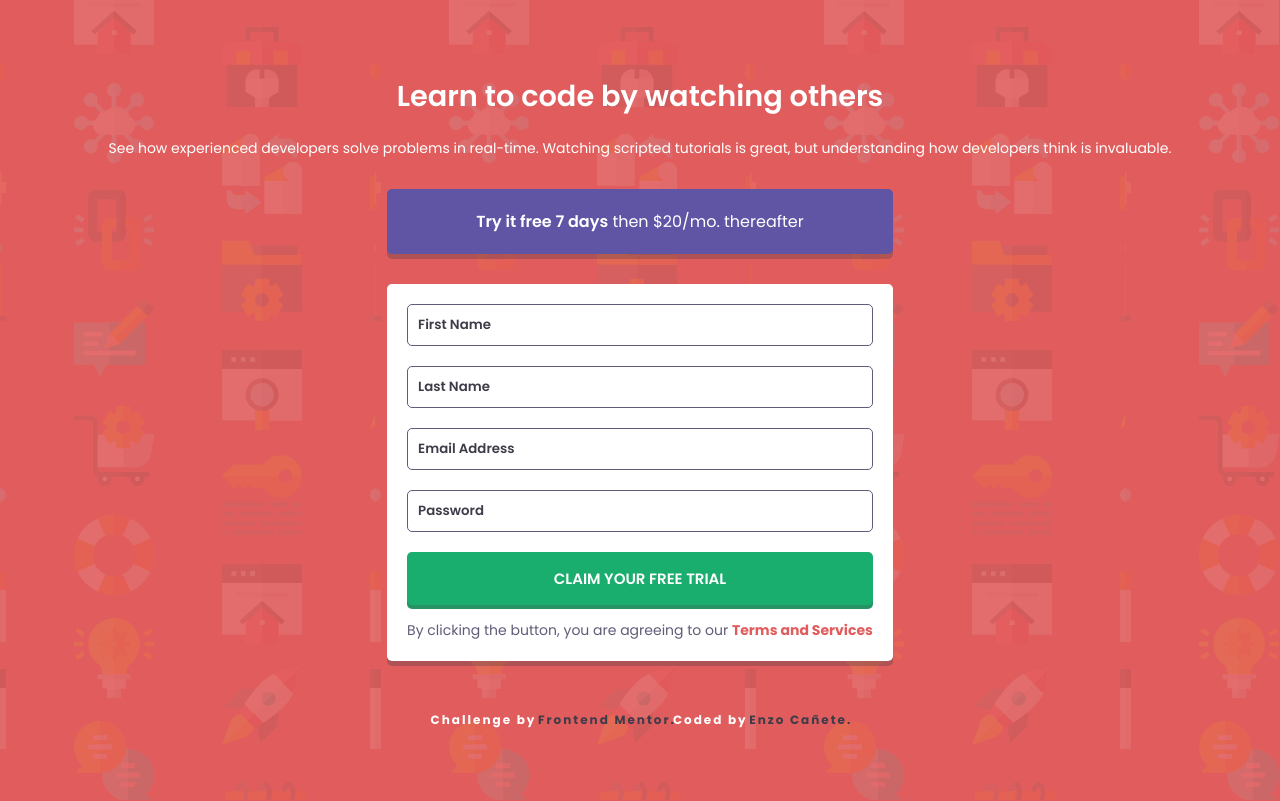
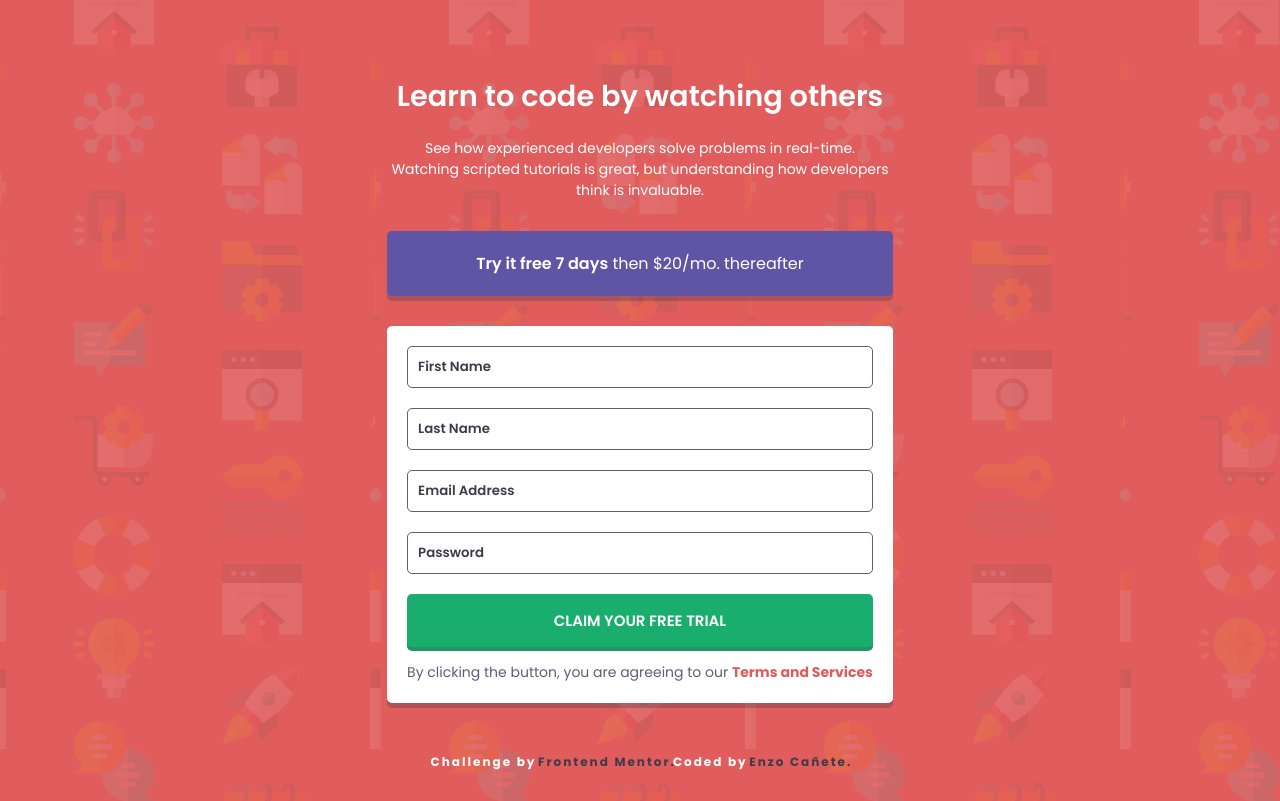
Before and after one commit to EnzoDev10/Intro-signup, a plain HTML site: page index.html in a window 1280 px wide. Drawn offline with Linux system fonts and the light colour scheme.

Commit message:
Some general fixes

```diff
--- a/index.html
+++ b/index.html
@@ -13,6 +13,7 @@
 			href="./images/favicon-32x32.png"
 		/>
 		<link rel="stylesheet" href="style.css" />
+		<link rel="preload" fetchpriority="high" as="image" href="images/bg-intro-mobile.png" type="image/png">
 		<title>Frontend Mentor | Intro component with sign up form</title>
 	</head>
 	<body>
--- a/style.css
+++ b/style.css
@@ -21,6 +21,7 @@
 	margin: 0;
 	box-sizing: border-box;
 	font-family: "Poppins", sans-serif;
+	transition: all 0.3s;
 }
 
 body {
@@ -50,16 +51,17 @@ main {
 	flex-direction: column;
 	justify-content: center;
 	align-items: center;
+	gap: 20px;
 }
 
 .heading {
-	margin-bottom: 20px;
 	font-size: 1.8em;
 	font-weight: 600;
 }
 
 .text {
 	font-size: 14px;
+	max-width: 500px;
 }
 
 .rounded {
@@ -236,11 +238,11 @@ form a {
 	}
 
 	.intro {
-		max-width: 450px;
 		text-align: left;
 	}
 
 	.heading {
+		max-width: 450px;
 		font-size: 2.8rem;
 	}
 }
```
